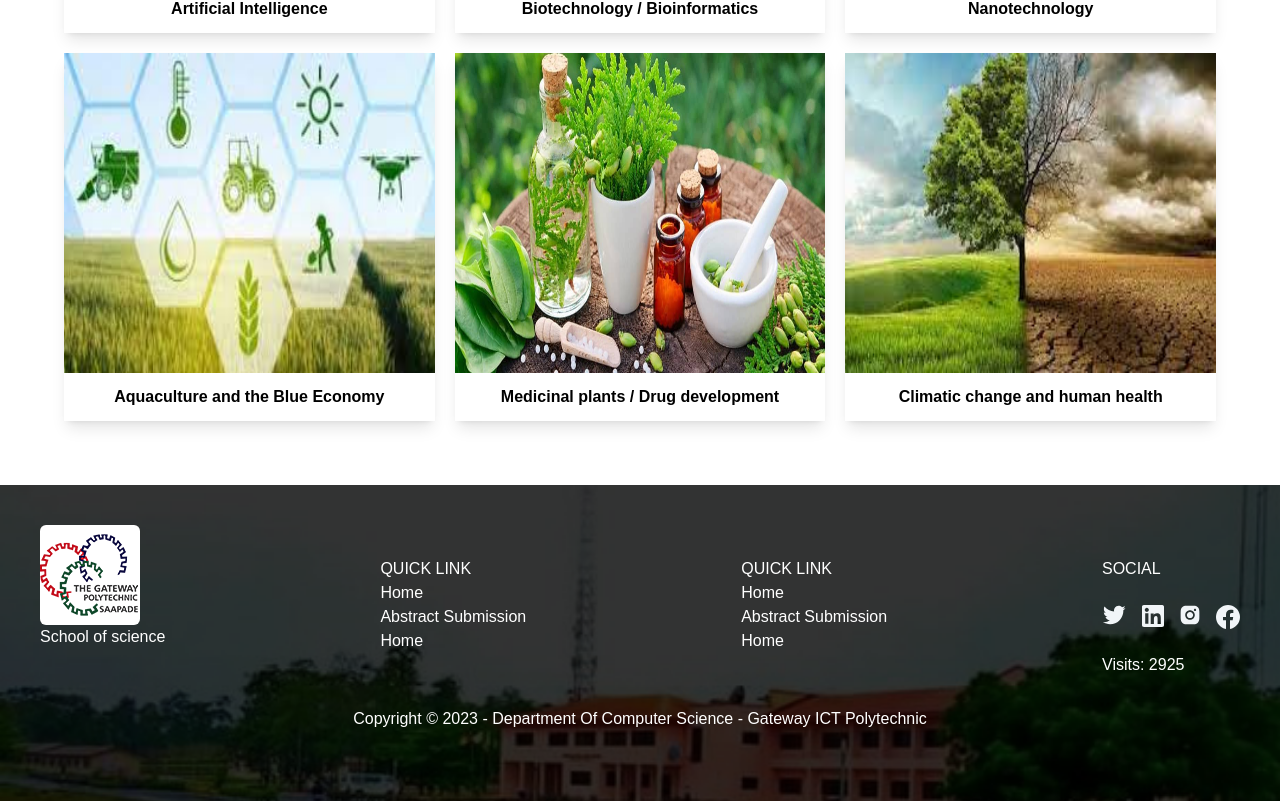
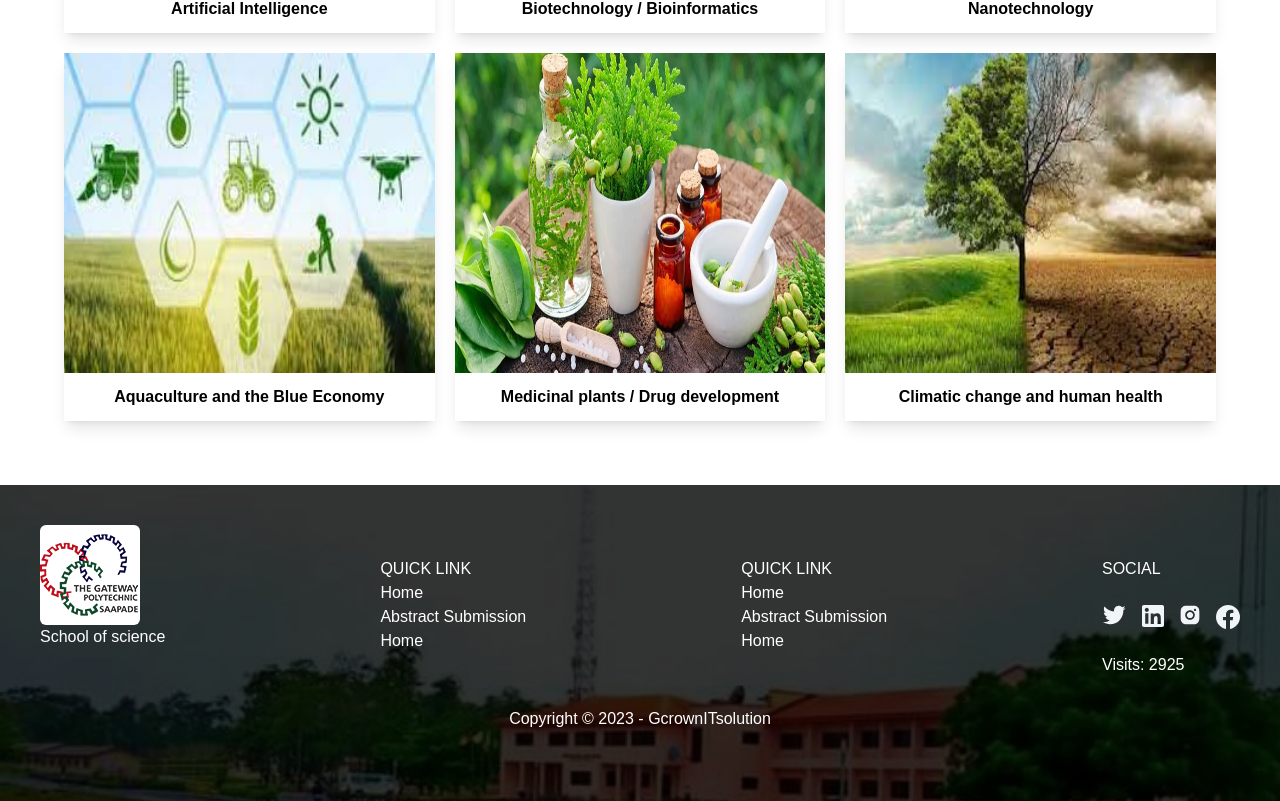
Before and after one commit to wisdom-uzo/gaposa, a Next.js app: page / in a window 1280 px wide. Shown: the part 2435-3236 px from the top of the page. Built offline with nearby package versions, Linux system fonts and the light colour scheme.

Commit message:
first commit

```diff
--- a/components/Footer.jsx
+++ b/components/Footer.jsx
@@ -49,7 +49,7 @@ const Footer = () => (
           </div>
       </div>
 
-      <p className='my-[30px] text-center text-white'>Copyright © 2023 - Department Of Computer Science - Gateway ICT Polytechnic</p>
+      <p className='my-[30px] text-center text-white'>Copyright © 2023 - GcrownITsolution</p>
   </motion.footer>
 );
 
```
